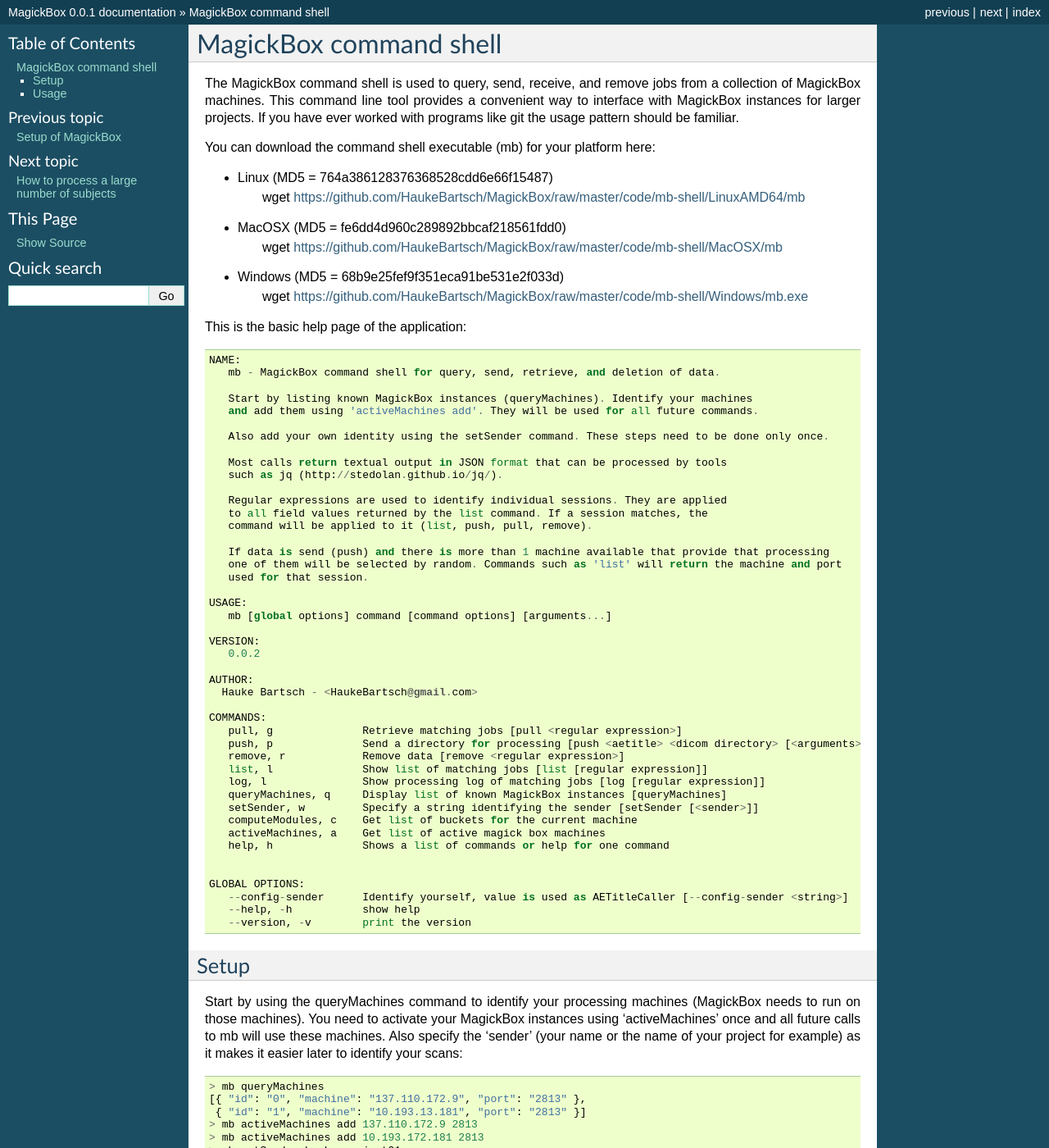
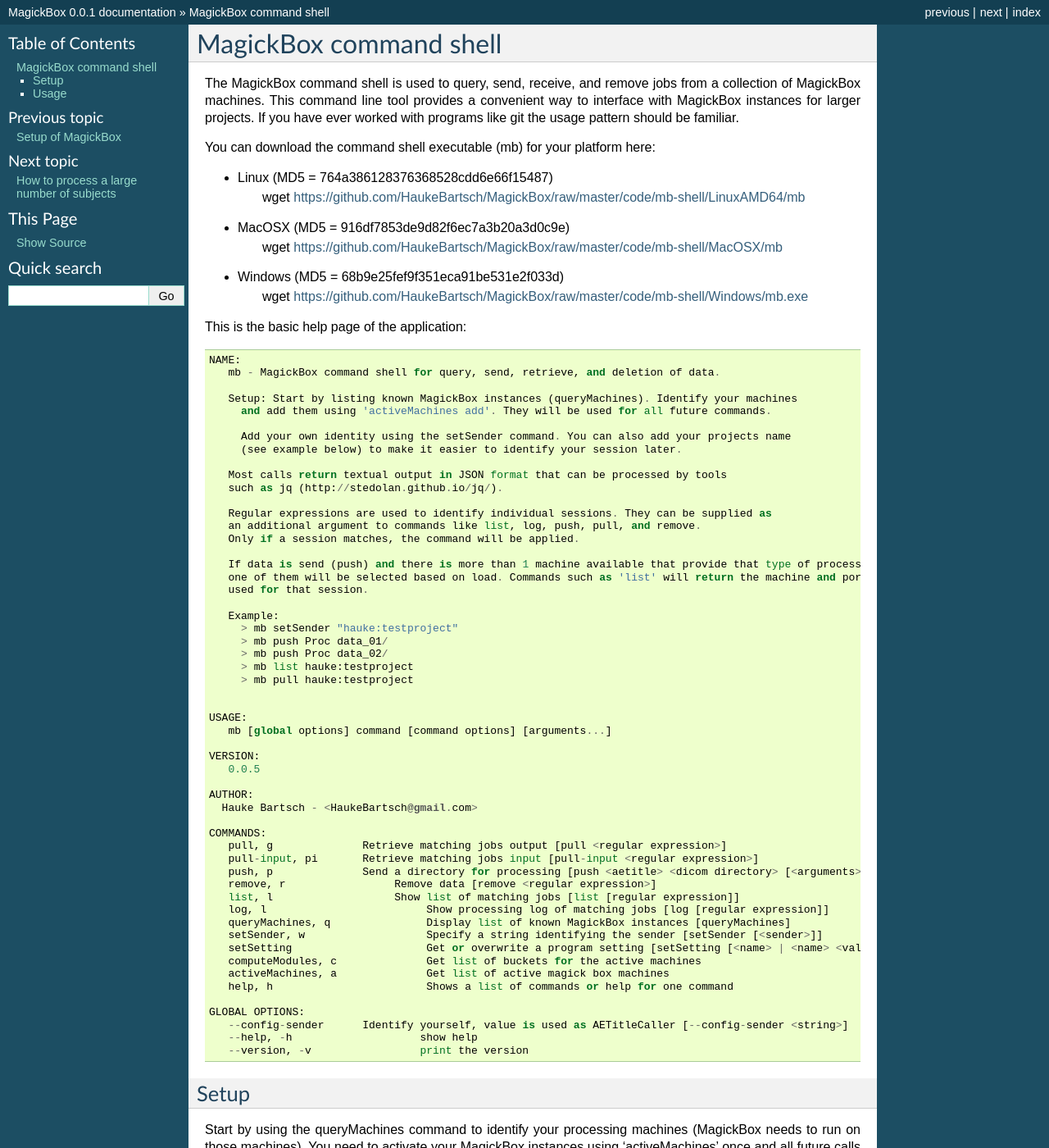
Before and after one commit to HaukeBartsch/MagickBox, a Sphinx documentation site: the page built from code/documentation/docs/source/Shell.rst, in a window 1280 px wide and 1400 px high. Shown: the whole window at 82% size. Built offline with Sphinx 7.4.7, drawn with Linux system fonts in a browser that asks for light colours.

Commit message:
update help file for current version of mb

```diff
--- a/code/documentation/docs/source/Shell.rst
+++ b/code/documentation/docs/source/Shell.rst
@@ -11,7 +11,7 @@
 * Linux (MD5 = 764a386128376368528cdd6e66f15487)
 	wget https://github.com/HaukeBartsch/MagickBox/raw/master/code/mb-shell/LinuxAMD64/mb
 
-* MacOSX (MD5 = fe6dd4d960c289892bbcaf218561fdd0)
+* MacOSX (MD5 = 916df7853de9d82f6ec7a3b20a3d0c9e)
 	wget https://github.com/HaukeBartsch/MagickBox/raw/master/code/mb-shell/MacOSX/mb
 
 * Windows (MD5 = 68b9e25fef9f351eca91be531e2f033d)
@@ -22,48 +22,58 @@
 	NAME:
 	   mb - MagickBox command shell for query, send, retrieve, and deletion of data.
 
-	   Start by listing known MagickBox instances (queryMachines). Identify your machines
-	   and add them using 'activeMachines add'. They will be used for all future commands.
+	   Setup: Start by listing known MagickBox instances (queryMachines). Identify your machines
+	     and add them using 'activeMachines add'. They will be used for all future commands.
 
-	   Also add your own identity using the setSender command. These steps need to be done only once.
+	     Add your own identity using the setSender command. You can also add your projects name
+	     (see example below) to make it easier to identify your session later.
 
 	   Most calls return textual output in JSON format that can be processed by tools
 	   such as jq (http://stedolan.github.io/jq/).
 
-	   Regular expressions are used to identify individual sessions. They are applied
-	   to all field values returned by the list command. If a session matches, the
-	   command will be applied to it (list, push, pull, remove).
+	   Regular expressions are used to identify individual sessions. They can be supplied as
+	   an additional argument to commands like list, log, push, pull, and remove.
+	   Only if a session matches, the command will be applied.
 
-	   If data is send (push) and there is more than 1 machine available that provide that processing
-	   one of them will be selected by random. Commands such as 'list' will return the machine and port
+	   If data is send (push) and there is more than 1 machine available that provide that type of processing
+	   one of them will be selected based on load. Commands such as 'list' will return the machine and port
 	   used for that session.
+
+	   Example:
+	     > mb setSender "hauke:testproject"
+	     > mb push Proc data_01/
+	     > mb push Proc data_02/
+	     > mb list hauke:testproject
+	     > mb pull hauke:testproject
+
 
 	USAGE:
 	   mb [global options] command [command options] [arguments...]
 
 	VERSION:
-	   0.0.2
+	   0.0.5
 
 	AUTHOR:
 	  Hauke Bartsch - <HaukeBartsch@gmail.com>
 
 	COMMANDS:
-	   pull, g		Retrieve matching jobs [pull <regular expression>]
-	   push, p		Send a directory for processing [push <aetitle> <dicom directory> [<arguments>]]
-	   remove, r		Remove data [remove <regular expression>]
-	   list, l 		Show list of matching jobs [list [regular expression]]
-	   log, l		Show processing log of matching jobs [log [regular expression]]
-	   queryMachines, q	Display list of known MagickBox instances [queryMachines]
-	   setSender, w	  	Specify a string identifying the sender [setSender [<sender>]]
-	   computeModules, c	Get list of buckets for the current machine
-	   activeMachines, a	Get list of active magick box machines
-	   help, h	   	Shows a list of commands or help for one command
-
+	   pull, g		Retrieve matching jobs output [pull <regular expression>]
+	   pull-input, pi	Retrieve matching jobs input [pull-input <regular expression>]
+	   push, p     		Send a directory for processing [push <aetitle> <dicom directory> [<arguments>]]
+	   remove, r		     Remove data [remove <regular expression>]
+	   list, l 		     Show list of matching jobs [list [regular expression]]
+	   log, l		     	  Show processing log of matching jobs [log [regular expression]]
+	   queryMachines, q		  Display list of known MagickBox instances [queryMachines]
+	   setSender, w	  		  Specify a string identifying the sender [setSender [<sender>]]
+	   setSetting 			  Get or overwrite a program setting [setSetting [<name> | <name> <value>]]
+	   computeModules, c		  Get list of buckets for the active machines
+	   activeMachines, a		  Get list of active magick box machines
+	   help, h	   		  Shows a list of commands or help for one command
 
 	GLOBAL OPTIONS:
 	   --config-sender	Identify yourself, value is used as AETitleCaller [--config-sender <string>]
-	   --help, -h		show help
-	   --version, -v	print the version
+	   --help, -h			 show help
+	   --version, -v		 print the version
 
 
 =======
```
